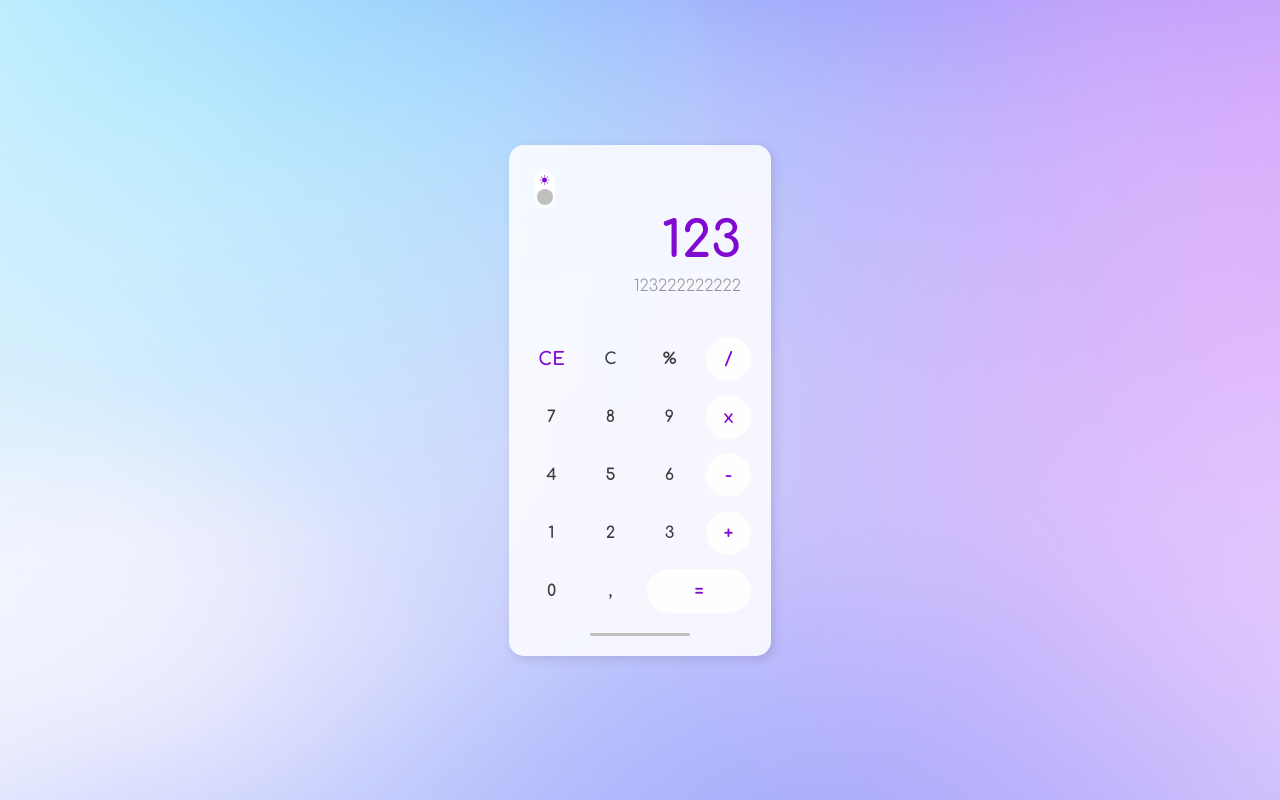
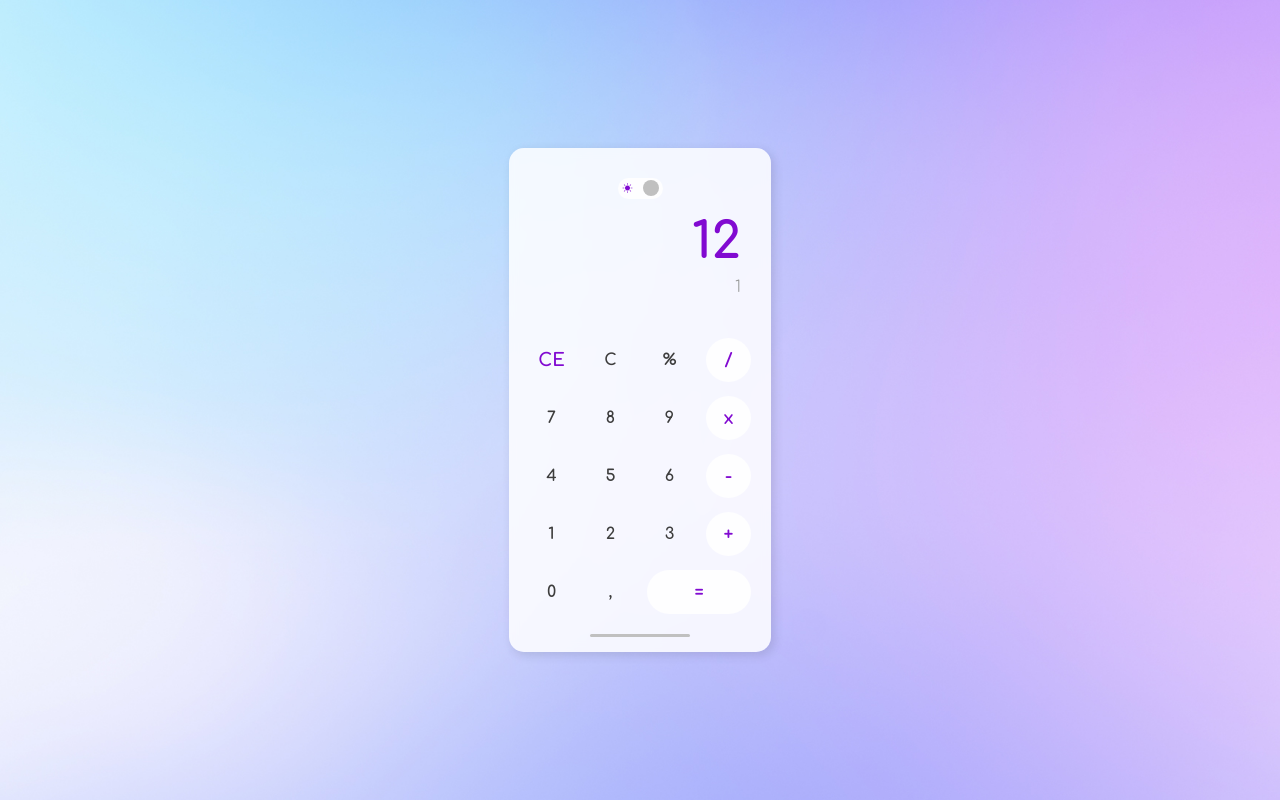
Before and after one commit to renancardosodev/calculadora, a plain HTML site: page index.html in a window 1280 px wide. Drawn offline with nearby package versions, Linux system fonts and the light colour scheme.

Commit message:
Mudanca no botao light-dark

```diff
--- a/css/style.css
+++ b/css/style.css
@@ -38,7 +38,7 @@ main{
     backdrop-filter: blur(4px);
     -webkit-backdrop-filter: blur(4px);
     box-shadow: 3px 3px 10px 1px rgba(0, 0, 0, 0.1);
-    padding: 20px 10px;
+    padding: 15px 10px;
     border-radius: 15px;
 }
 
@@ -47,20 +47,19 @@ main{
 /*--------------HEADER--------------*/
 
 header{
-    margin: 5px 15px;
+    margin: 15px 15px;
+
 }
 label{
     background-color: var(--fundoLight);
     border-radius: 50px;
     padding: 5px;
-
-    width: 21px;
-    height: 38px;
-
+    margin: auto;
+    width: 45px;
+    height: 21px;
     display: flex;
     align-items: center;
     justify-content: space-between;
-    flex-direction: column;
     position: relative;
 }
 #circulo{
@@ -72,7 +71,7 @@ label{
     background-color: var(--corInteracao);
     border-radius: 50%;
 
-    transform: translateY(0px);
+    transform: translateX(20px);
     transition: 0.4s linear;
 }
 
@@ -80,7 +79,7 @@ label{
     display:none
 }
 #light-dark:checked + label #circulo{
-    transform: translateY(-16px);
+    transform: translateX(-2px);
     transition: 0.4s linear;
 }
 #light-dark:checked + label{
@@ -100,6 +99,7 @@ label{
     margin: 0 20px;
     text-align: end;
     font-family: var(--fontePadrao);
+    max-width: 210px;
 }
 #display>h1{
     font-size: 5.0rem;
@@ -107,11 +107,23 @@ label{
     margin-bottom: 8px;
     min-height: 5.0rem;
     color: var(--corDestaque);
+    overflow-x: auto;
+}
+::-webkit-scrollbar{
+    height: 3px;
+
+}
+::-webkit-scrollbar-track{
+    background-color: var(--corInteracao);
+    border-radius: 5px;
+}
+::-webkit-scrollbar-thumb{
+    background-color: var(--corDestaque);
+    border-radius: 5px;
 }
 #display>h2{
     font-size: 1.6rem;
     min-height: 5rem;
-    max-width: 210px;
     font-weight: 300;
     color: rgb(146, 146, 146);
     overflow-wrap: break-word;
--- a/index.html
+++ b/index.html
@@ -20,8 +20,8 @@
             </label>
         </header>
         <section id="display">
-            <h1>123</h1>
-            <h2>123222222222</h2>
+            <h1>12</h1>
+            <h2>1</h2>
         </section>
         <section id="teclas">
             <button id="ce">CE</button>
```
